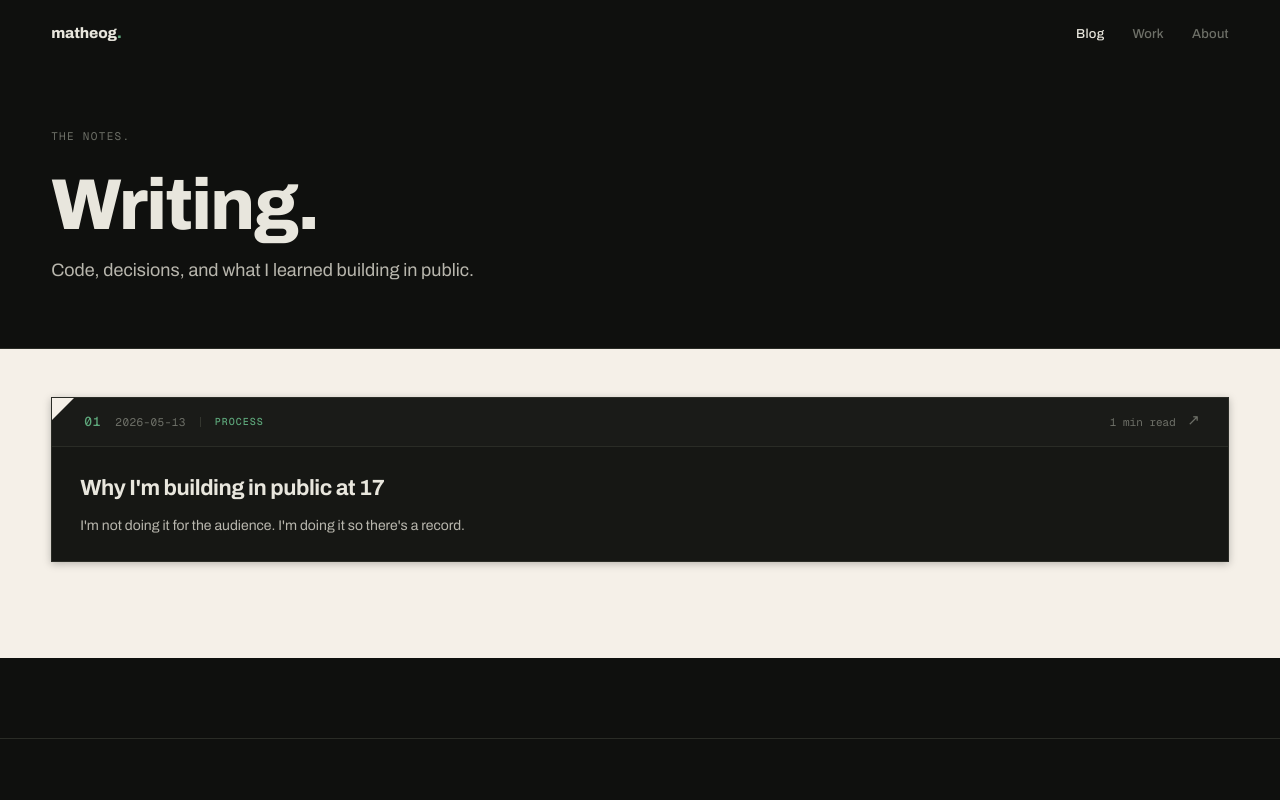
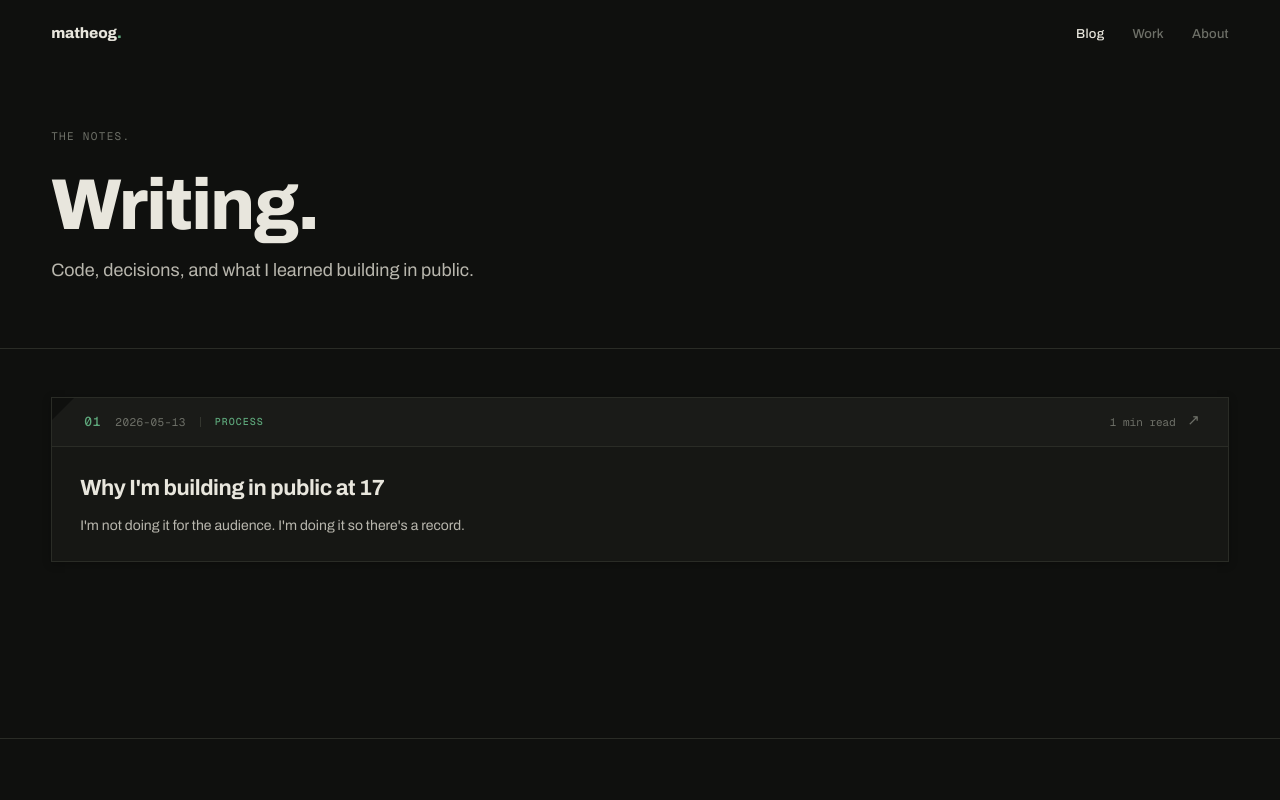
Before and after one commit to Sucu-Syndicate/silverline-portfolio, a Next.js app: page /blog in a window 1280 px wide. Shown: the top 800 px of the page. Built offline with nearby package versions, Linux system fonts and the light colour scheme.

Commit message:
[PTASK-007] Revert blog listing bg to dark --bg

```diff
--- a/app/globals.css
+++ b/app/globals.css
@@ -524,7 +524,7 @@ a { color: inherit; text-decoration: none; }
 }
 
 .blog-list-section {
-  background: #F5F0E8;
+  background: var(--bg);
   padding: clamp(48px, 6vh, 80px) clamp(20px, 4vw, 56px) clamp(80px, 12vh, 140px);
 }
 
@@ -561,7 +561,7 @@ a { color: inherit; text-decoration: none; }
   height: 0;
   border-style: solid;
   border-width: 22px 22px 0 0;
-  border-color: #F5F0E8 transparent transparent transparent;
+  border-color: #0F100E transparent transparent transparent;
   z-index: 2;
   pointer-events: none;
 }
```
